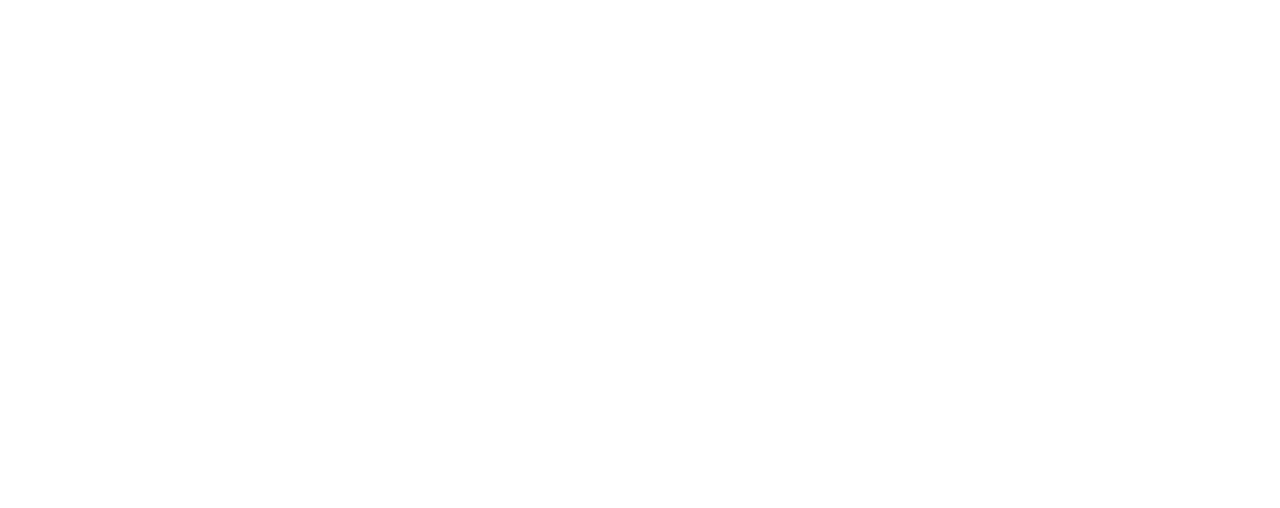
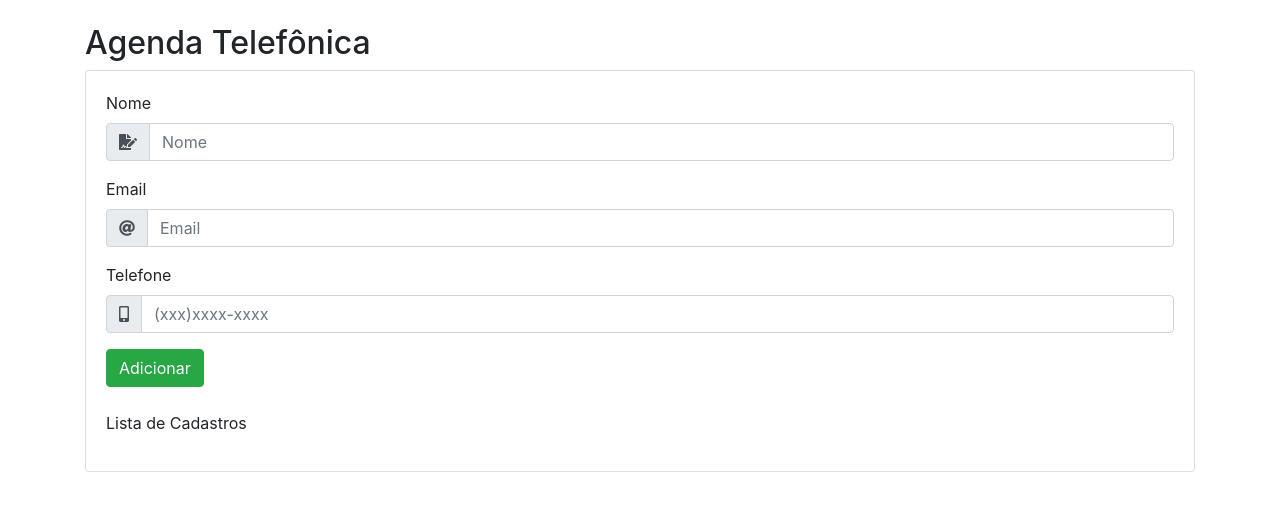
Before and after one commit to nataligrilobarros/agendatelefonica, a plain HTML site: page index.html in a window 1280 px wide. Drawn offline with Linux system fonts and the light colour scheme.

Commit message:
Modificando index

```diff
--- a/index.html
+++ b/index.html
@@ -5,8 +5,55 @@
     <meta name="viewport" content="width=device-width, initial-scale=1.0">
     <meta http-equiv="X-UA-Compatible" content="ie=edge">
     <title>Agenda Telefônica</title>
+
+    <script src="assets/js/jquery-3.3.1.min.js"></script>
+    <script src="assets/js/bootstrap.min.js"></script>
+    <link rel="stylesheet" href="assets/css/bootstrap.min.css">
+
+    <link rel="stylesheet" href="https://use.fontawesome.com/releases/v5.8.1/css/all.css"
+    integrity="sha384-50oBUHEmvpQ+1lW4y57PTFmhCaXp0ML5d60M1M7uH2+nqUivzIebhndOJK28anvf" crossorigin="anonymous">
 </head>
 <body>
+    <div class="row">
+        <div class="container">
+            <br>
+            <h2>Agenda Telefônica</h2>
+            <div class="card">
+                <div class="card-body">
+                    <label for="exampleFormControlInput1">Nome</label>
+                    <div class="input-group mb-3">
+                        <div class="input-group-prepend">
+                            <span class="input-group-text" id="basic-addon1"><i class="fas fa-file-signature"></i></span>
+                        </div>
+                        <input type="text" class="form-control" placeholder="Nome" aria-label="Nome"
+                            aria-describedby="basic-addon1">
+                    </div>
+
+                    <label for="exampleFormControlInput1">Email</label>
+                    <div class="input-group mb-3">
+                        <div class="input-group-prepend">
+                            <span class="input-group-text" id="basic-addon1"><i class="fas fa-at"></i></span>
+                        </div>
+                        <input type="text" class="form-control" placeholder="Email" aria-label="Email"
+                            aria-describedby="basic-addon1">
+                    </div>
+
+                    <label for="exampleFormControlInput1">Telefone</label>
+                    <div class="input-group mb-3">
+                        <div class="input-group-prepend">
+                            <span class="input-group-text" id="basic-addon1"><i class="fas fa-mobile-alt"></i></span>
+                        </div>
+                        <input type="number" class="form-control" placeholder="(xxx)xxxx-xxxx" aria-label="telefone"
+                            aria-describedby="basic-addon1">
+                    </div>
+                    <button type="button" class="btn btn-success">Adicionar</button>
+                    <br><br>
+                    <p>Lista de Cadastros</p>
+                </div>
+            </div>
+
+         </div>
+    </div>
 
 </body>
 </html>
```
